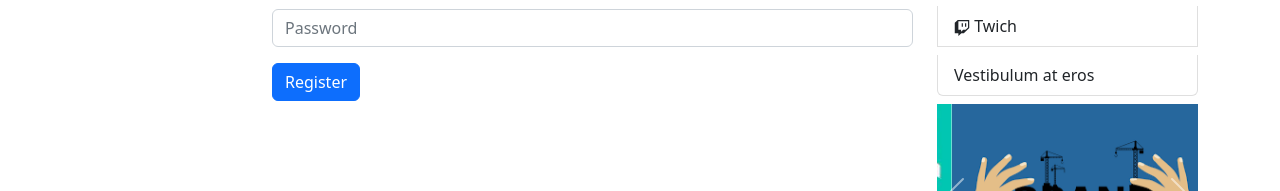
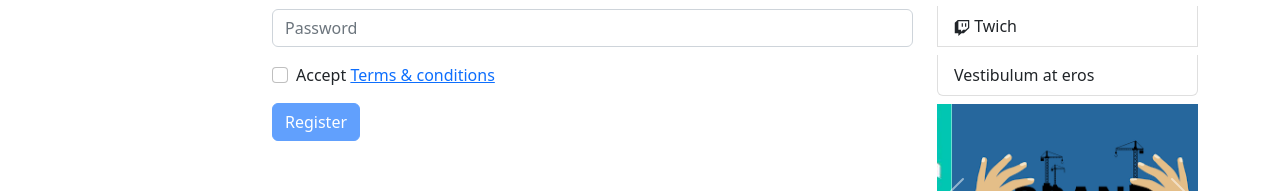
Before and after one commit to Samira-Shajahan-Borsha/news-portal-client, a React (Create React App) app: page /register in a window 1280 px wide. Shown: the part 361-552 px from the top of the page. Built offline with nearby package versions, Linux system fonts and the light colour scheme; no server answers.

Commit message:
implemented accept terms and update user's name & photoURL

```diff
--- a/src/Pages/Login/Register/Register.js
+++ b/src/Pages/Login/Register/Register.js
@@ -1,13 +1,18 @@
 import React, { useContext, useState } from 'react';
 import Button from 'react-bootstrap/Button';
 import Form from 'react-bootstrap/Form';
+import { Link } from 'react-router-dom';
 import { AuthContext } from '../../../contexts/AuthProvider/AuthProvider';
 
 const Register = () => {
 
     const [error, setError] = useState('');
 
-    const { createUser } = useContext(AuthContext);
+    const [accepted, setAccepted] = useState(false);
+
+    const [disabled, setDisabled] = useState(true);
+
+    const { createUser, updateUserProfile } = useContext(AuthContext);
 
     const handleSubmit = event => {
         event.preventDefault();
@@ -25,12 +30,31 @@ const Register = () => {
                 console.log(user);
                 setError('');
                 form.reset();
+                handleUpdateUserProfile(name, photoURL);
             })
             .catch(error => {
                 console.error(error);
                 setError(error.message);
             })
     }
+
+    const handleUpdateUserProfile = (name, photoURL) => {
+        const profile = {
+            displayName: name,
+            photoURL: photoURL
+        }
+        updateUserProfile(profile)
+            .then(() => { })
+            .catch(error => {
+                console.error(error)
+            })
+    }
+
+
+    const handleAccepted = (event) => {
+        setAccepted(event.target.checked);
+    }
+
 
     return (
         <Form onSubmit={handleSubmit}>
@@ -49,8 +73,14 @@ const Register = () => {
             <Form.Group className="mb-3" controlId="formBasicPassword">
                 <Form.Label>Password</Form.Label>
                 <Form.Control name='password' type="password" placeholder="Password" required />
+            </Form.Group><Form.Group className="mb-3" controlId="formBasicCheckbox">
+                <Form.Check
+                    type="checkbox"
+                    onClick={handleAccepted}
+                    label={<>Accept <Link to='/terms'>Terms & conditions</Link></>}
+                />
             </Form.Group>
-            <Button variant="primary" type="submit">
+            <Button variant="primary" type="submit" disabled={!accepted}>
                 Register
             </Button>
             <Form.Text className="text-danger">
--- /dev/null
+++ b/src/Pages/Others/TermsAndConditions/TermsAndConditions.js
@@ -0,0 +1,13 @@
+import React from 'react';
+import { Link } from 'react-router-dom';
+
+const TermsAndConditions = () => {
+    return (
+        <div>
+            <h1>Here is our terms & conditions</h1>
+            <p>Go back to: <Link to='/register'>Register</Link></p>
+        </div>
+    );
+};
+
+export default TermsAndConditions;
--- a/src/Routes/Routes/Routes.js
+++ b/src/Routes/Routes/Routes.js
@@ -5,6 +5,7 @@ import Home from "../../Pages/Home/Home/Home";
 import Login from "../../Pages/Login/Login/Login";
 import Register from "../../Pages/Login/Register/Register";
 import News from "../../Pages/News/News/News";
+import TermsAndConditions from "../../Pages/Others/TermsAndConditions/TermsAndConditions";
 import PrivateRoute from "../PrivateRoute/PrivateRoute";
 
 export const router = createBrowserRouter([
@@ -34,6 +35,10 @@ export const router = createBrowserRouter([
             {
                 path: '/register',
                 element: <Register></Register>
+            },
+            {
+                path: '/terms',
+                element: <TermsAndConditions></TermsAndConditions>
             }
         ]
     }
--- a/src/contexts/AuthProvider/AuthProvider.js
+++ b/src/contexts/AuthProvider/AuthProvider.js
@@ -1,6 +1,6 @@
 import React, { createContext, useEffect, useState } from 'react';
 import app from '../../firebase/firebase.config';
-import { createUserWithEmailAndPassword, getAuth, onAuthStateChanged, signInWithEmailAndPassword, signInWithPopup, signOut } from "firebase/auth";
+import { createUserWithEmailAndPassword, getAuth, onAuthStateChanged, signInWithEmailAndPassword, signInWithPopup, signOut, updateProfile } from "firebase/auth";
 
 
 export const AuthContext = createContext();
@@ -29,6 +29,10 @@ const AuthProvider = ({ children }) => {
         return signInWithEmailAndPassword(auth, email, password);
     }
 
+    const updateUserProfile = (profile) => {
+        return updateProfile(auth.currentUser, profile);
+    }
+
     const logOut = () => {
         setLoading(true);
         return signOut(auth);
@@ -44,7 +48,15 @@ const AuthProvider = ({ children }) => {
         return () => unsubscribe();
     }, []);
 
-    const authInfo = { user, loading, providerLogin, createUser, signIn, logOut };
+    const authInfo = {
+        user,
+        loading,
+        providerLogin,
+        createUser,
+        signIn,
+        updateUserProfile,
+        logOut
+    };
 
     return (
         <AuthContext.Provider value={authInfo}>
```
Also changed, not shown: src/Pages/Shared/Header/Header.js (+1 -1 lines).
